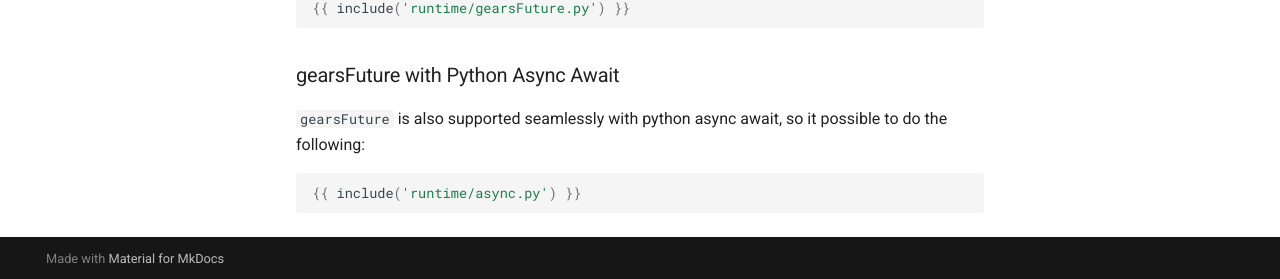
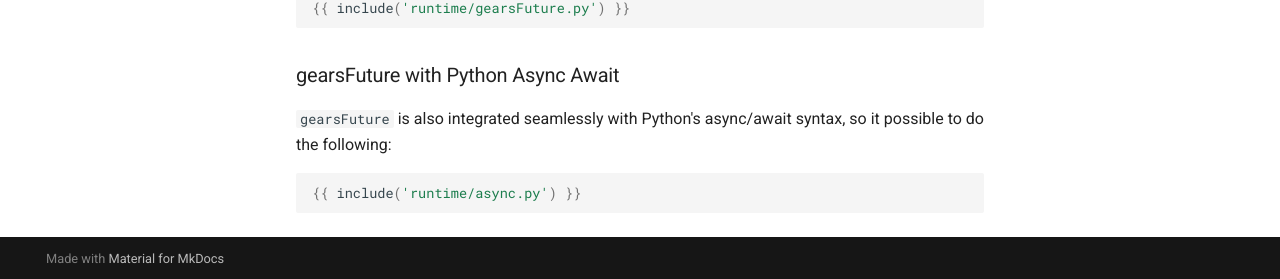
Before and after one commit to RedisGears/RedisGears, an MkDocs documentation site: the page built from docs/runtime.md, in a window 1280 px wide and 900 px high, scrolled down 3962 px. Shown: the part 618-897 px from the top of the window. Built offline with MkDocs 1.6.1 and Material for MkDocs 9.7.7, drawn with Linux system fonts in a browser that asks for light colours; comment, search, counter and statistics services are not loaded.

Commit message:
Update docs/runtime.md
Co-authored-by: Itamar Haber <itamar@redislabs.com>

````diff
--- a/docs/runtime.md
+++ b/docs/runtime.md
@@ -182,7 +182,7 @@
 ```
 
 ### gearsFuture with Python Async Await
-`gearsFuture` is also supported seamlessly with python async await, so it possible to do the following:
+`gearsFuture` is also integrated seamlessly with Python's async/await syntax, so it possible to do the following:
 
 ```python
 {{ include('runtime/async.py') }}
````
